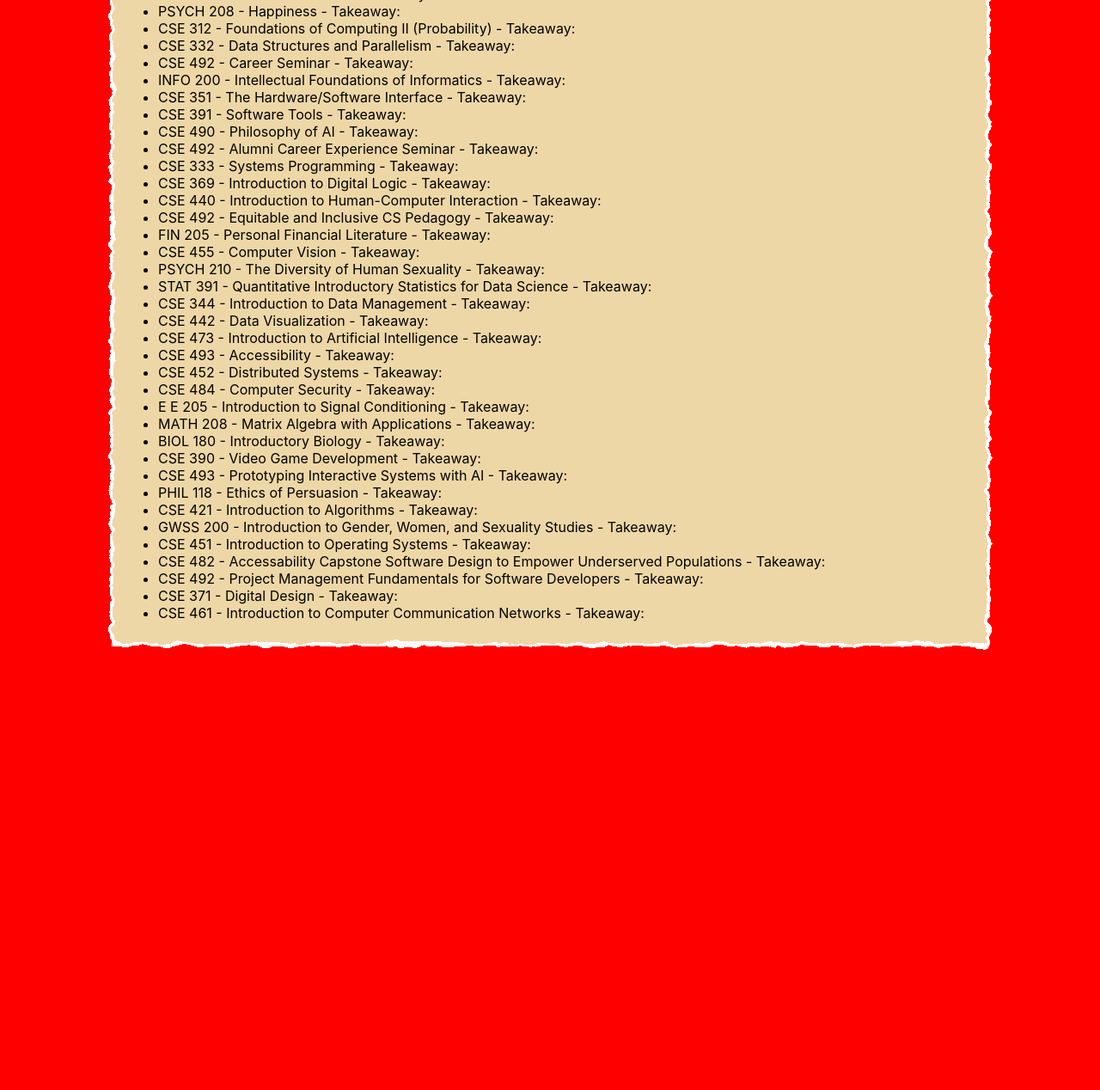
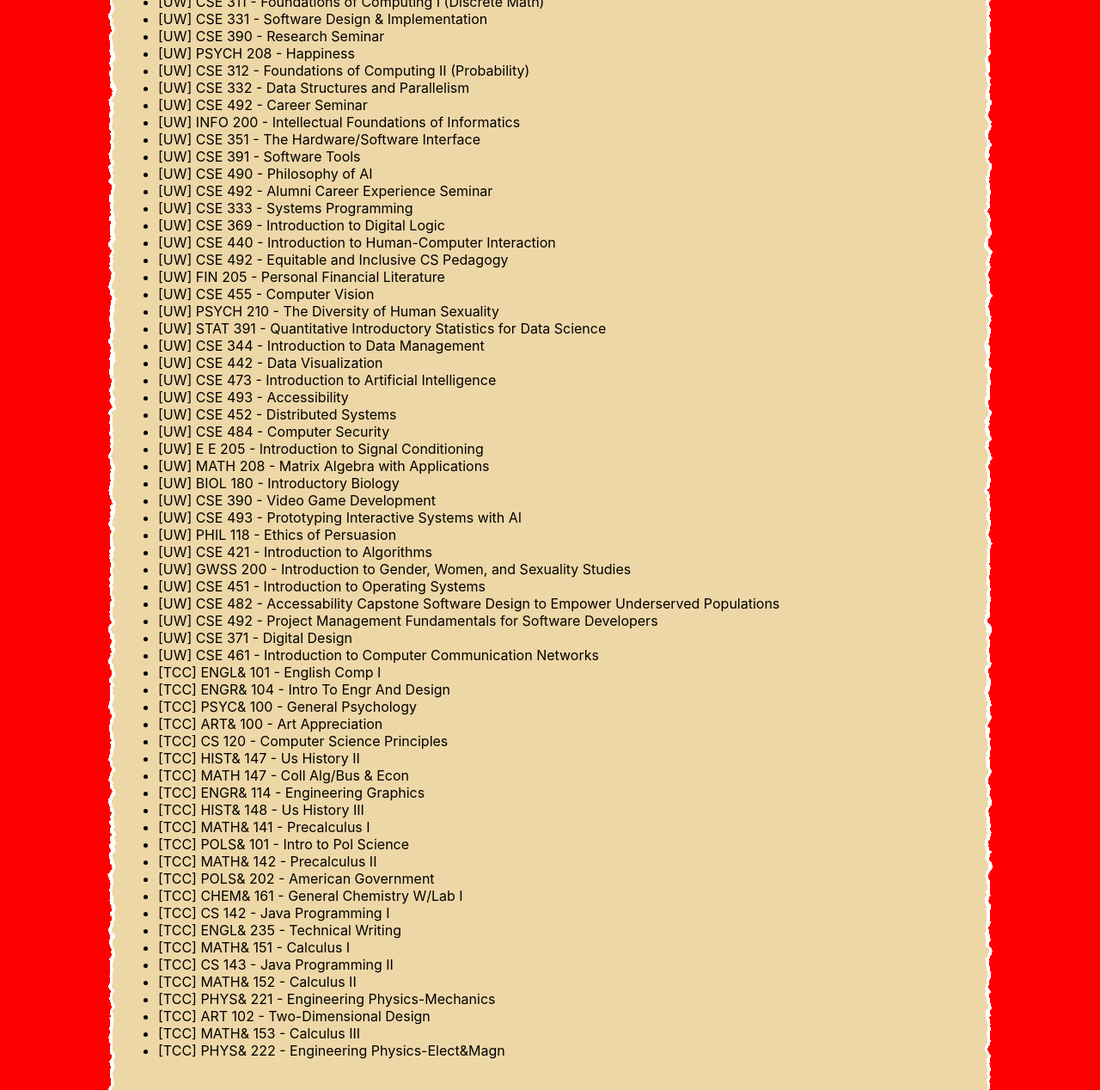
Before and after one commit to ryanvanle/personal-website-project, a plain HTML site: page index.html in a window 1280 px wide. Shown: the part 864-2132 px from the top of the page at 86% size. Before the commit the page ends 1648 px from the top, so only its background shows below. Drawn offline with Linux system fonts and the light colour scheme; animation ran at ten frames a second.

Commit message:
added TCC courses, modifed about me

```diff
--- a/courseData.js
+++ b/courseData.js
@@ -1,260 +1,466 @@
 const coursesData = [
+  // UW Courses
   {
+    "institution": "UW",
     "courseSubject": "CSE",
     "courseNumber": "154",
     "courseTitle": "Web Programming",
-            "takeaway": "test"
+    "takeaway": ""
   },
   {
+    "institution": "UW",
     "courseSubject": "CSE",
     "courseNumber": "190",
     "courseTitle": "Direct-Admit Seminar",
     "takeaway": ""
   },
   {
+    "institution": "UW",
     "courseSubject": "HSTAA",
     "courseNumber": "231",
     "courseTitle": "Race and American History",
     "takeaway": ""
   },
   {
+    "institution": "UW",
     "courseSubject": "MATH",
     "courseNumber": "126",
     "courseTitle": "Calculus III",
     "takeaway": ""
   },
   {
+    "institution": "UW",
     "courseSubject": "CSE",
     "courseNumber": "311",
     "courseTitle": "Foundations of Computing I (Discrete Math)",
     "takeaway": ""
   },
   {
+    "institution": "UW",
     "courseSubject": "CSE",
     "courseNumber": "331",
     "courseTitle": "Software Design & Implementation",
     "takeaway": ""
   },
   {
+    "institution": "UW",
     "courseSubject": "CSE",
     "courseNumber": "390",
     "courseTitle": "Research Seminar",
     "takeaway": ""
   },
   {
+    "institution": "UW",
     "courseSubject": "PSYCH",
     "courseNumber": "208",
     "courseTitle": "Happiness",
     "takeaway": ""
   },
   {
+    "institution": "UW",
     "courseSubject": "CSE",
     "courseNumber": "312",
     "courseTitle": "Foundations of Computing II (Probability)",
     "takeaway": ""
   },
   {
+    "institution": "UW",
     "courseSubject": "CSE",
     "courseNumber": "332",
     "courseTitle": "Data Structures and Parallelism",
     "takeaway": ""
   },
   {
+    "institution": "UW",
     "courseSubject": "CSE",
     "courseNumber": "492",
     "courseTitle": "Career Seminar",
     "takeaway": ""
   },
   {
+    "institution": "UW",
     "courseSubject": "INFO",
     "courseNumber": "200",
     "courseTitle": "Intellectual Foundations of Informatics",
     "takeaway": ""
   },
   {
+    "institution": "UW",
     "courseSubject": "CSE",
     "courseNumber": "351",
     "courseTitle": "The Hardware/Software Interface",
     "takeaway": ""
   },
   {
+    "institution": "UW",
     "courseSubject": "CSE",
     "courseNumber": "391",
     "courseTitle": "Software Tools",
     "takeaway": ""
   },
   {
+    "institution": "UW",
     "courseSubject": "CSE",
     "courseNumber": "490",
     "courseTitle": "Philosophy of AI",
     "takeaway": ""
   },
   {
+    "institution": "UW",
     "courseSubject": "CSE",
     "courseNumber": "492",
     "courseTitle": "Alumni Career Experience Seminar",
     "takeaway": ""
   },
   {
+    "institution": "UW",
     "courseSubject": "CSE",
     "courseNumber": "333",
     "courseTitle": "Systems Programming",
     "takeaway": ""
   },
   {
+    "institution": "UW",
     "courseSubject": "CSE",
     "courseNumber": "369",
     "courseTitle": "Introduction to Digital Logic",
     "takeaway": ""
   },
   {
+    "institution": "UW",
     "courseSubject": "CSE",
     "courseNumber": "440",
     "courseTitle": "Introduction to Human-Computer Interaction",
     "takeaway": ""
   },
   {
+    "institution": "UW",
     "courseSubject": "CSE",
     "courseNumber": "492",
     "courseTitle": "Equitable and Inclusive CS Pedagogy",
     "takeaway": ""
   },
   {
+    "institution": "UW",
     "courseSubject": "FIN",
     "courseNumber": "205",
     "courseTitle": "Personal Financial Literature",
     "takeaway": ""
   },
   {
+    "institution": "UW",
     "courseSubject": "CSE",
     "courseNumber": "455",
     "courseTitle": "Computer Vision",
     "takeaway": ""
   },
   {
+    "institution": "UW",
     "courseSubject": "PSYCH",
     "courseNumber": "210",
     "courseTitle": "The Diversity of Human Sexuality",
     "takeaway": ""
   },
   {
+    "institution": "UW",
     "courseSubject": "STAT",
     "courseNumber": "391",
     "courseTitle": "Quantitative Introductory Statistics for Data Science",
     "takeaway": ""
   },
   {
+    "institution": "UW",
     "courseSubject": "CSE",
     "courseNumber": "344",
     "courseTitle": "Introduction to Data Management",
     "takeaway": ""
   },
   {
+    "institution": "UW",
     "courseSubject": "CSE",
     "courseNumber": "442",
     "courseTitle": "Data Visualization",
     "takeaway": ""
   },
   {
+    "institution": "UW",
     "courseSubject": "CSE",
     "courseNumber": "473",
     "courseTitle": "Introduction to Artificial Intelligence",
     "takeaway": ""
   },
   {
+    "institution": "UW",
     "courseSubject": "CSE",
     "courseNumber": "493",
     "courseTitle": "Accessibility",
     "takeaway": ""
   },
   {
+    "institution": "UW",
     "courseSubject": "CSE",
     "courseNumber": "452",
     "courseTitle": "Distributed Systems",
     "takeaway": ""
   },
   {
+    "institution": "UW",
     "courseSubject": "CSE",
     "courseNumber": "484",
     "courseTitle": "Computer Security",
     "takeaway": ""
   },
   {
-            "courseSubject": "E E", // Note: "E E" is kept together as the subject
+    "institution": "UW",
+    "courseSubject": "E E",
     "courseNumber": "205",
     "courseTitle": "Introduction to Signal Conditioning",
     "takeaway": ""
   },
   {
+    "institution": "UW",
     "courseSubject": "MATH",
     "courseNumber": "208",
     "courseTitle": "Matrix Algebra with Applications",
     "takeaway": ""
   },
   {
+    "institution": "UW",
     "courseSubject": "BIOL",
     "courseNumber": "180",
     "courseTitle": "Introductory Biology",
     "takeaway": ""
   },
   {
+    "institution": "UW",
     "courseSubject": "CSE",
     "courseNumber": "390",
     "courseTitle": "Video Game Development",
     "takeaway": ""
   },
   {
+    "institution": "UW",
     "courseSubject": "CSE",
     "courseNumber": "493",
     "courseTitle": "Prototyping Interactive Systems with AI",
     "takeaway": ""
   },
   {
+    "institution": "UW",
     "courseSubject": "PHIL",
     "courseNumber": "118",
     "courseTitle": "Ethics of Persuasion",
     "takeaway": ""
   },
   {
+    "institution": "UW",
     "courseSubject": "CSE",
     "courseNumber": "421",
     "courseTitle": "Introduction to Algorithms",
     "takeaway": ""
   },
   {
+    "institution": "UW",
     "courseSubject": "GWSS",
     "courseNumber": "200",
     "courseTitle": "Introduction to Gender, Women, and Sexuality Studies",
     "takeaway": ""
   },
   {
+    "institution": "UW",
     "courseSubject": "CSE",
     "courseNumber": "451",
     "courseTitle": "Introduction to Operating Systems",
     "takeaway": ""
   },
   {
+    "institution": "UW",
     "courseSubject": "CSE",
     "courseNumber": "482",
     "courseTitle": "Accessability Capstone Software Design to Empower Underserved Populations",
     "takeaway": ""
   },
   {
+    "institution": "UW",
     "courseSubject": "CSE",
     "courseNumber": "492",
     "courseTitle": "Project Management Fundamentals for Software Developers",
     "takeaway": ""
   },
   {
+    "institution": "UW",
     "courseSubject": "CSE",
     "courseNumber": "371",
     "courseTitle": "Digital Design",
     "takeaway": ""
   },
   {
+    "institution": "UW",
     "courseSubject": "CSE",
     "courseNumber": "461",
     "courseTitle": "Introduction to Computer Communication Networks",
     "takeaway": ""
+  },
+  // TCC Courses
+  {
+    "institution": "TCC",
+    "courseSubject": "ENGL&",
+    "courseNumber": "101",
+    "courseTitle": "English Comp I",
+    "takeaway": ""
+  },
+  {
+    "institution": "TCC",
+    "courseSubject": "ENGR&",
+    "courseNumber": "104",
+    "courseTitle": "Intro To Engr And Design",
+    "takeaway": ""
+  },
+  {
+    "institution": "TCC",
+    "courseSubject": "PSYC&",
+    "courseNumber": "100",
+    "courseTitle": "General Psychology",
+    "takeaway": ""
+  },
+  {
+    "institution": "TCC",
+    "courseSubject": "ART&",
+    "courseNumber": "100",
+    "courseTitle": "Art Appreciation",
+    "takeaway": ""
+  },
+  {
+    "institution": "TCC",
+    "courseSubject": "CS",
+    "courseNumber": "120",
+    "courseTitle": "Computer Science Principles",
+    "takeaway": ""
+  },
+  {
+    "institution": "TCC",
+    "courseSubject": "HIST&",
+    "courseNumber": "147",
+    "courseTitle": "Us History II",
+    "takeaway": ""
+  },
+  {
+    "institution": "TCC",
+    "courseSubject": "MATH",
+    "courseNumber": "147",
+    "courseTitle": "Coll Alg/Bus & Econ",
+    "takeaway": ""
+  },
+  {
+    "institution": "TCC",
+    "courseSubject": "ENGR&",
+    "courseNumber": "114",
+    "courseTitle": "Engineering Graphics",
+    "takeaway": ""
+  },
+  {
+    "institution": "TCC",
+    "courseSubject": "HIST&",
+    "courseNumber": "148",
+    "courseTitle": "Us History III",
+    "takeaway": ""
+  },
+  {
+    "institution": "TCC",
+    "courseSubject": "MATH&",
+    "courseNumber": "141",
+    "courseTitle": "Precalculus I",
+    "takeaway": ""
+  },
+  {
+    "institution": "TCC",
+    "courseSubject": "POLS&",
+    "courseNumber": "101",
+    "courseTitle": "Intro to Pol Science",
+    "takeaway": ""
+  },
+  {
+    "institution": "TCC",
+    "courseSubject": "MATH&",
+    "courseNumber": "142",
+    "courseTitle": "Precalculus II",
+    "takeaway": ""
+  },
+  {
+    "institution": "TCC",
+    "courseSubject": "POLS&",
+    "courseNumber": "202",
+    "courseTitle": "American Government",
+    "takeaway": ""
+  },
+  {
+    "institution": "TCC",
+    "courseSubject": "CHEM&",
+    "courseNumber": "161",
+    "courseTitle": "General Chemistry W/Lab I",
+    "takeaway": ""
+  },
+  {
+    "institution": "TCC",
+    "courseSubject": "CS",
+    "courseNumber": "142",
+    "courseTitle": "Java Programming I",
+    "takeaway": ""
+  },
+  {
+    "institution": "TCC",
+    "courseSubject": "ENGL&",
+    "courseNumber": "235",
+    "courseTitle": "Technical Writing",
+    "takeaway": ""
+  },
+  {
+    "institution": "TCC",
+    "courseSubject": "MATH&",
+    "courseNumber": "151",
+    "courseTitle": "Calculus I",
+    "takeaway": ""
+  },
+  {
+    "institution": "TCC",
+    "courseSubject": "CS",
+    "courseNumber": "143",
+    "courseTitle": "Java Programming II",
+    "takeaway": ""
+  },
+  {
+    "institution": "TCC",
+    "courseSubject": "MATH&",
+    "courseNumber": "152",
+    "courseTitle": "Calculus II",
+    "takeaway": ""
+  },
+  {
+    "institution": "TCC",
+    "courseSubject": "PHYS&",
+    "courseNumber": "221",
+    "courseTitle": "Engineering Physics-Mechanics",
+    "takeaway": ""
+  },
+  {
+    "institution": "TCC",
+    "courseSubject": "ART",
+    "courseNumber": "102",
+    "courseTitle": "Two-Dimensional Design",
+    "takeaway": ""
+  },
+  {
+    "institution": "TCC",
+    "courseSubject": "MATH&",
+    "courseNumber": "153",
+    "courseTitle": "Calculus III",
+    "takeaway": ""
+  },
+  {
+    "institution": "TCC",
+    "courseSubject": "PHYS&",
+    "courseNumber": "222",
+    "courseTitle": "Engineering Physics-Elect&Magn",
+    "takeaway": ""
   }
-        ];
+]
--- a/index.html
+++ b/index.html
@@ -41,7 +41,7 @@
               </p>
 
               <p>
-                Currently, I am actively prototyping a high-potential video game and assembling a game studio to hopefully create the game end-to-end. I am taking a long break as well to celebrate graduating and establish a foundation for the future.
+                Currently, I am actively prototyping a high-potential video game idea and assembling a game studio to hopefully create the game end-to-end. I am taking a break as well to celebrate graduating and establish a foundation for the future.
               </p>
             </section>
           </section>
@@ -55,10 +55,15 @@
         </section>
 
         <section>
+          <h2>Skills and Tools</h2>
+        </section>
+
+
+        <section>
           <h2>Courses Taken</h2>
-          <p>From the University of Washington, Plus one key-takeaway that I learned from it</p>
+          <p>From the University of Washington or Tacoma Community College</p>
 
-          <label for="site-search">Search the site:</label>
+          <label for="site-search">Search Courses:</label>
           <input type="search" id="site-search" name="q" />
           <ul id="course-list">
             <!-- generated in JS -->
--- a/index.js
+++ b/index.js
@@ -237,6 +237,7 @@
 // --- Course List Population and Search ---
 // Make sure 'coursesData' is loaded and available globally from your other JS file.
 
+
 /**
  * Populates the course list in the DOM, optionally filtering by a search term.
  * @param {string} [searchTerm=''] - The term to filter courses by. Case-insensitive.
@@ -262,7 +263,7 @@
         } else {
             filteredCourses.forEach(course => {
                 const listItem = document.createElement('li');
-                listItem.textContent = `${course.courseSubject} ${course.courseNumber} - ${course.courseTitle} - Takeaway: ${course.takeaway || ''}`;
+                listItem.textContent = `[${course.institution}] ${course.courseSubject} ${course.courseNumber} - ${course.courseTitle}`;
                 courseListElement.appendChild(listItem);
             });
         }
--- a/styles.css
+++ b/styles.css
@@ -1,5 +1,5 @@
 html {
-  height: 200%; /* Added to support percentage height on body */
+  height: 300%; /* Added to support percentage height on body */
 }
 
 body {
```
Lines whose indentation alone changed are shown as unchanged.
